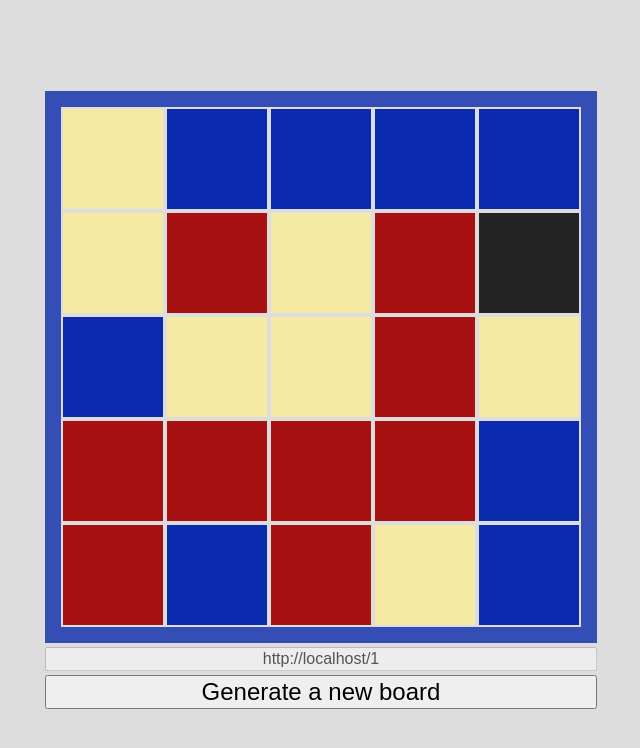
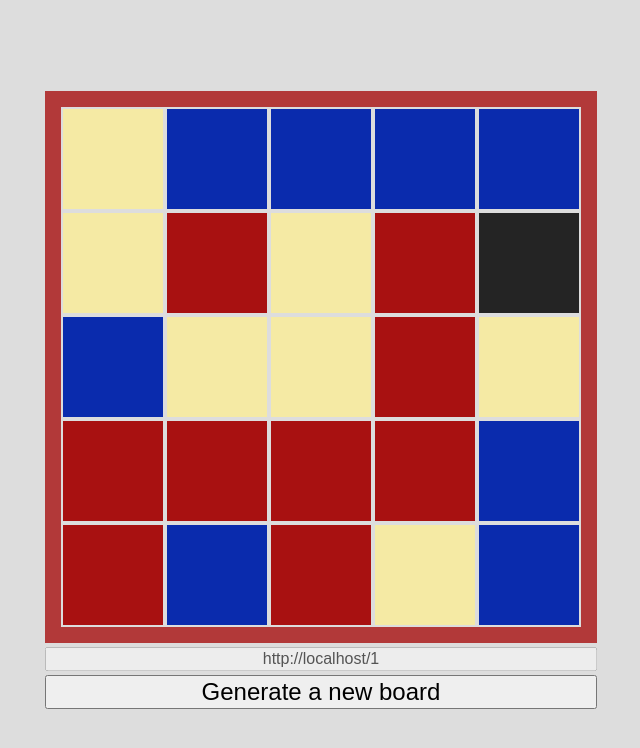
Before and after one commit to evancharlton/codenames-cards, a React (Create React App) app: page /1 in a window 1280 px wide. Shown: the top 748 px of the page, without its empty margins (319-959 px from the left). Built offline with nearby package versions, Linux system fonts and the light colour scheme.

Commit message:
Generate the right color border

```diff
--- a/src/Game/Game.tsx
+++ b/src/Game/Game.tsx
@@ -69,7 +69,7 @@ const Game = () => {
     return shuffled;
   }, [seed]);
 
-  const first = (board.filter((card) => card === RED).length % 2) as 0 | 1;
+  const first = (board.filter((card) => card === BLUE).length % 2) as 0 | 1;
 
   return (
     <div
```
